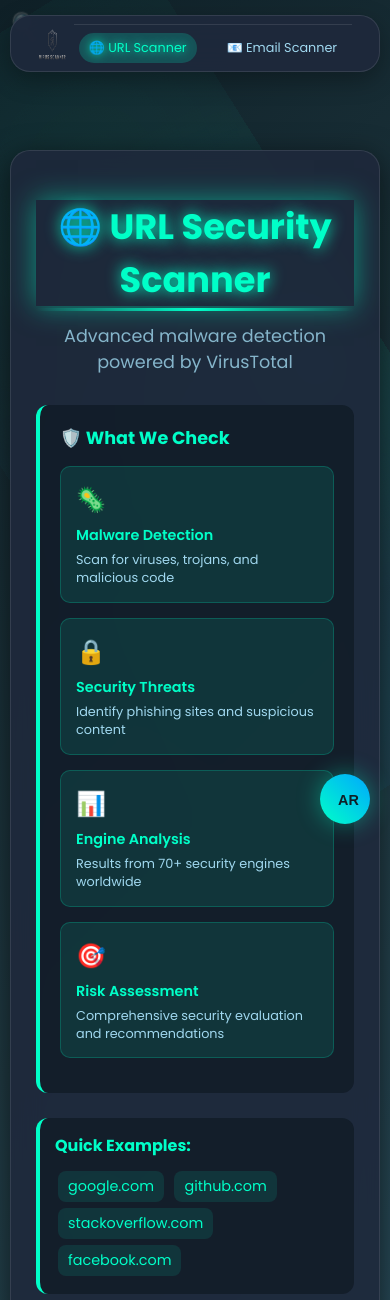
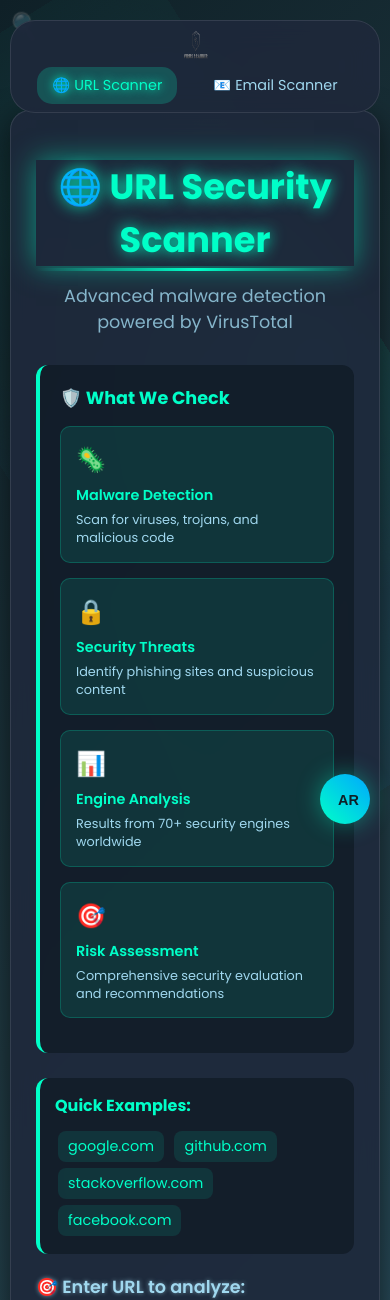
Before and after one commit to harsgames/Virus-Scanner, a Flask app: page / in a window 390 px wide. Shown: the top 1300 px of the page. Run offline with Flask 3, Linux system fonts and the light colour scheme.

Commit message:
Update url-scanner.html

```diff
--- a/templates/url-scanner.html
+++ b/templates/url-scanner.html
@@ -73,61 +73,43 @@
       60% { transform: translateY(-5px); }
     }
 
-    .logo-header {
+    .nav-bar {
       position: fixed;
-      top: 15px;
+      top: 20px;
       left: 50%;
       transform: translateX(-50%);
-      background: rgba(30, 41, 59, 0.95);
-      border-radius: 20px;
-      padding: 10px 25px;
-      backdrop-filter: blur(20px);
+      background: rgba(30, 41, 59, 0.9);
+      border-radius: 25px;
+      padding: 10px 20px;
+      backdrop-filter: blur(15px);
       border: 1px solid rgba(255, 255, 255, 0.1);
       z-index: 1000;
       animation: slideInUp 0.5s ease-out;
       display: flex;
       align-items: center;
       gap: 15px;
-      box-shadow: 0 8px 25px rgba(0, 0, 0, 0.3);
-    }
-
-    .logo-container {
-      display: flex;
-      align-items: center;
-      gap: 12px;
     }
 
     .logo-image {
-      width: 35px;
-      height: 40px;
-      filter: brightness(1.2) contrast(1.1);
-      opacity: 0.9;
-    }
-
-    .logo-text {
-      color: #00ffc8;
-      font-weight: 700;
-      font-size: 1.1rem;
-      letter-spacing: 0.5px;
-      text-shadow: 0 0 10px rgba(0, 255, 200, 0.3);
+      width: 30px;
+      height: 35px;
+      filter: brightness(1.1);
+      opacity: 0.8;
     }
 
     .nav-links {
       display: flex;
       gap: 10px;
-      margin-left: 20px;
-      padding-left: 20px;
-      border-left: 1px solid rgba(255, 255, 255, 0.1);
     }
 
     .nav-links a {
       color: #a0d8ef;
       text-decoration: none;
+      margin: 0 15px;
       padding: 8px 15px;
       border-radius: 15px;
       transition: all 0.3s ease;
       font-weight: 500;
-      font-size: 0.9rem;
     }
 
     .nav-links a:hover, .nav-links a.active {
@@ -495,7 +477,7 @@
         grid-template-columns: 1fr;
       }
 
-      .logo-header {
+      .nav-bar {
         left: 10px;
         right: 10px;
         transform: none;
@@ -504,35 +486,22 @@
         gap: 8px;
       }
 
-      .logo-container {
-        gap: 8px;
+      .logo-image {
+        width: 25px;
+        height: 30px;
       }
 
-      .logo-image {
-        width: 28px;
-        height: 32px;
+      .nav-links {
+        gap: 5px;
       }
 
-      .logo-text {
+      .nav-links a {
+        margin: 0 8px;
         font-size: 0.9rem;
       }
 
-      .nav-links {
-        margin-left: 0;
-        padding-left: 0;
-        border-left: none;
-        border-top: 1px solid rgba(255, 255, 255, 0.1);
-        padding-top: 8px;
-      }
-
-      .nav-links a {
-        margin: 0 5px;
-        font-size: 0.8rem;
-        padding: 6px 10px;
-      }
-
       .container {
-        margin: 140px auto 20px auto;
+        margin: 100px auto 20px auto;
         padding: 25px;
       }
 
@@ -543,15 +512,14 @@
   </style>
 </head>
 <body>
-  <!-- Logo Header with Navigation -->
-  <header class="logo-header">
-    <div class="logo-container">
-      <img src="Virus.png" class="logo-image" />
-    <nav class="nav-links">
+  <!-- Navigation -->
+  <nav class="nav-bar">
+    <img src="templates/Virus.png" alt="Virus Scanner Logo" class="logo-image" />
+    <div class="nav-links">
       <a href="/url-scanner" class="active">🌐 URL Scanner</a>
       <a href="/email-scanner">📧 Email Scanner</a>
-    </nav>
-  </header>
+    </div>
+  </nav>
 
   <!-- Floating background icons -->
   <div class="floating-icon">🌐</div>
```
